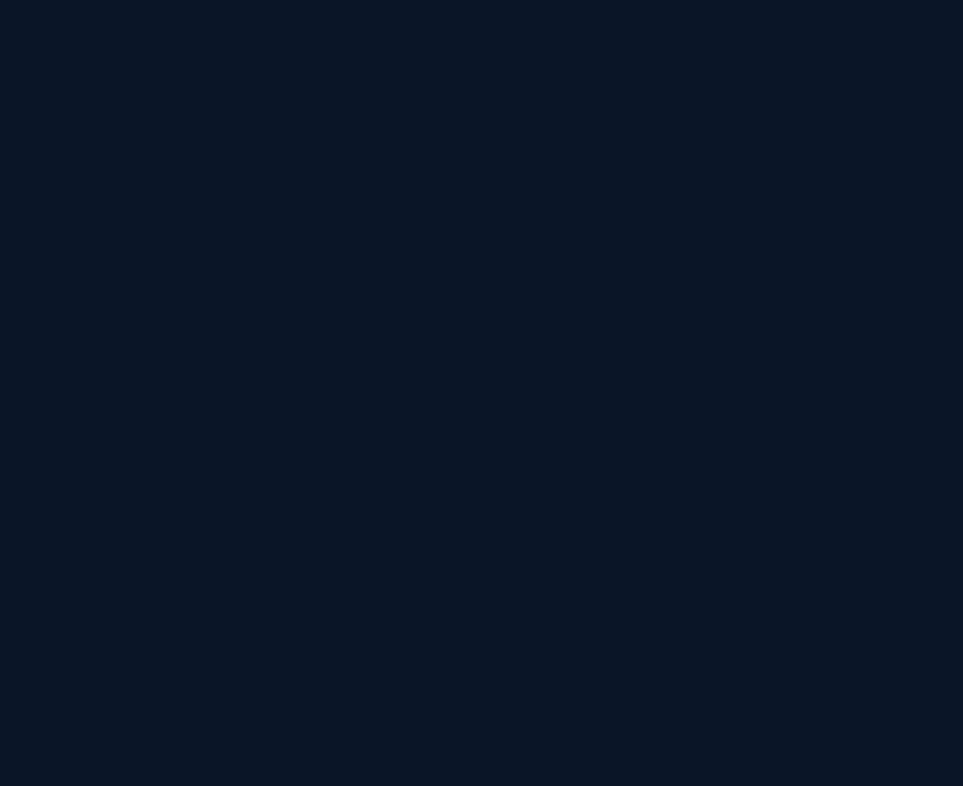
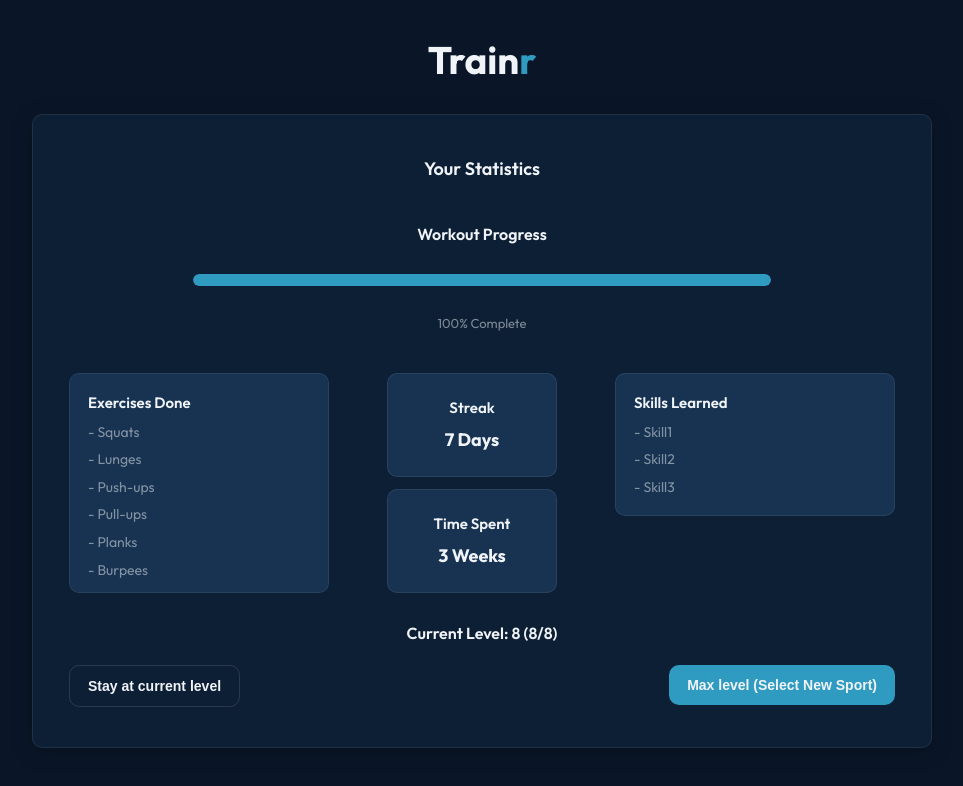
Before and after one commit to RyanTruonghuynh/SWE_SportsTrainingApp, a React (Vite) app: page /statistics in a window 1280 px wide. Before the commit this address had no page. Shown: the top 786 px of the page, without its empty margins (158-1121 px from the left). Built offline with nearby package versions, Linux system fonts and the light colour scheme.

Commit message:
added stats page with filler values. Added comments in Statistics.jsx for needed variables and data structures

```diff
--- a/src/App.jsx
+++ b/src/App.jsx
@@ -3,6 +3,9 @@ import Landing from './pages/Landing'
 import Login from './pages/Login'
 import Signup from './pages/Signup'
 import Questionnaire from './pages/Questionnaire'
+import Statistics from './pages/Statistics'
+
+
 
 
 function App() {
@@ -13,6 +16,7 @@ function App() {
         <Route path="/login" element={<Login />} />
         <Route path="/signup" element={<Signup />} />
         <Route path="/questionnaire" element={<Questionnaire />} />
+        <Route path="/statistics" element={<Statistics/>} />
       </Routes>
     </BrowserRouter>
   )
--- a/src/pages/Questionnaire.jsx
+++ b/src/pages/Questionnaire.jsx
@@ -23,7 +23,7 @@ function Questionnaire() {
             frequency: workoutFreq,
             age: age
         })
-        navigate('/NextPage')
+        navigate('/statistics')
     }
 
     return(
--- /dev/null
+++ b/src/pages/Statistics.jsx
@@ -0,0 +1,309 @@
+import { useState } from 'react'
+import { useNavigate } from 'react-router-dom'
+import { colors } from '../styles/theme'
+
+
+/*
+-Will need to connect progress bar from workout page to the progress bar on this page, so that it updates as the user completes workouts
+Or only track weekly workout completion and update progress bar on this page based on that
+-Will need a data structure (array or vector) to store the exercises completed and skills learned, which will be updated from the workout page and displayed on this page
+-Will need a variable to keep track of user's daily streak, time spent, and user's current level
+*/
+
+
+function Statistics(){
+    const navigate = useNavigate()
+    const [progress, setProgress] = useState(100)
+    const [userLevel, setUserLevel] = useState(8)
+    const maxLevel = 8
+    const excerciseList = [
+        'Squats',
+        'Lunges',
+        'Push-ups',
+        'Pull-ups',
+        'Planks',
+        'Burpees',
+        'Deadlifts',
+        'Bench Press',
+        'Rows',
+        'Overhead Press',
+    ]
+    const skillsList = [
+        'Skill1',
+        'Skill2',
+        'Skill3',
+    ]
+    const HomePage = () => {
+        navigate('/')
+    }
+    const keepCurrentLevel = () => {
+        setUserLevel((prev) => prev)
+        setProgress(0)
+    }
+    const progressToNextLevel = () => {
+        if (userLevel === maxLevel) {
+            navigate('/questionnaire')
+        } else {
+            setUserLevel((prev) => Math.min(maxLevel, prev + 1))
+            setProgress(0)
+        }
+    }
+
+    return(
+        <div style={styles.container}>
+            <h1 style={styles.title} onClick={()=> navigate('/')}>Train<span style={styles.titleAccent}>r</span></h1>
+            <div style={styles.card}>
+                <h2 style={styles.subtitle}>Your Statistics</h2>
+                <h3 style={styles.progressLabel}>Workout Progress</h3>
+                <div style={styles.progressBarContainer}>
+                    <div style={{...styles.progressBarFill,width: `${progress}%`}}></div>
+                </div>
+                <p style={styles.progressText}>{progress}% Complete</p>
+
+                <div style={styles.subContainersRow}>
+                    <div style={styles.subContainer1}>
+                        <h3 style={styles.subContainerTitle}>Exercises Done</h3>
+                        {excerciseList.length === 0 ? (
+                            <p style={styles.emptyStateText}>No Exercises Completed!</p>
+                        ) : (
+                            excerciseList.map((item, index)=> (
+                                <p key={index} style={styles.dash}>- {item}</p>
+                            ))
+                        )}
+                    </div>
+                    <div style={styles.middleContainersColumn}>
+                        <div style={styles.middleContainerCard}>
+                            <h3 style={styles.subContainerTitle}>Streak</h3>
+                            <p style={styles.middleContainerValue}>7 Days</p>
+                        </div>
+
+                        <div style={styles.middleContainerCard}>
+                            <h3 style={styles.subContainerTitle}>Time Spent</h3>
+                            <p style={styles.middleContainerValue}>3 Weeks</p>
+                        </div>
+                    </div>
+
+                    <div style={styles.subContainer2}>
+                        <h3 style={styles.subContainerTitle}>Skills Learned</h3>
+                        {skillsList.length === 0 ? (
+                            <p style={styles.emptyStateText}>No Skills Learned!</p>
+                        ) : (
+                            skillsList.map((item, index)=> (
+                                <p key={`skill-${index}`} style={styles.dash}>- {item}</p>
+                            ))
+                        )}
+                    </div>
+                </div>
+                <p style={styles.currentLevelText}>Current Level: {userLevel} ({userLevel}/{maxLevel})</p>
+                {progress === 100 && (
+                    <div style={styles.buttonContainerRow}>
+                        <button style={styles.sameLevelButton} onClick={keepCurrentLevel}>Stay at current level</button>
+                        <button style={styles.nextLevelButton} onClick={progressToNextLevel}>{userLevel === maxLevel ? 'Max level (Select New Sport)' : 'Progress to Next Level'}</button>
+                    </div>
+                )}
+            </div>
+        </div>
+    )
+}
+
+const styles = {
+    container: {
+        display: 'flex',
+        flexDirection: 'column',
+        alignItems: 'center',
+        justifyContent: 'flex-start',
+        minHeight: '100vh',
+        width: '100%',
+        backgroundColor: colors.pageBg,
+        paddingTop: '32px',
+        paddingBottom: '40px',
+    },
+    title: {
+        color: colors.textPrimary,
+        fontSize: '2.4rem',
+        fontWeight: '700',
+        margin: 0,
+        marginBottom: '24px',
+        textAlign: 'center',
+        cursor: 'pointer',
+    },
+    titleAccent: {
+        color: colors.primary,
+    },
+    subtitle: {
+        color: colors.textPrimary,
+        fontSize: '18px',
+        margin: 0,
+        marginBottom: '20px',
+        textAlign: 'center',
+        fontWeight: '600',
+        width: '100%',
+    },
+    progressLabel: {
+        color: colors.textPrimary,
+        fontSize: '16px',
+        fontWeight: '600',
+        margin: 0,
+        marginBottom: '8px',
+        textAlign: 'center',
+        width: '100%',
+    },
+    progressBarContainer: {
+        width: '70%',
+        height: '12px',
+        backgroundColor: 'rgba(255, 255, 255, 0.1)',
+        borderRadius: '10px',
+        overflow: 'hidden',
+        marginBottom: '8px',
+    },
+    progressBarFill: {
+        height: '100%',
+        backgroundColor: colors.primary,
+        borderRadius: '10px',
+        transition: 'width 0.3s ease',
+    },
+    buttonContainerRow: {
+        display: 'flex',
+        flexDirection: 'row',
+        gap: '20px',
+        width: '100%',
+        alignItems: 'flex-start',
+        justifyContent: 'space-between',
+        flexWrap: 'nowrap',
+    },
+    sameLevelButton:{
+        backgroundColor: 'transparent',
+        color: colors.textPrimary,
+        border: `1px solid ${colors.inputBorder}`,
+        borderRadius: '10px',
+        padding: '12px 18px',
+        fontSize: '14px',
+        fontWeight: '600',
+        cursor: 'pointer',
+    },
+    nextLevelButton: {
+        backgroundColor: colors.primary,
+        color: colors.textPrimary,
+        border: 'none',
+        borderRadius: '10px',
+        padding: '12px 18px',
+        fontSize: '14px',
+        fontWeight: '700',
+        cursor: 'pointer',
+    },
+    subContainersRow: {
+        display: 'flex',
+        flexDirection: 'row',
+        gap: '20px',
+        width: '100%',
+        alignItems: 'flex-start',
+        justifyContent: 'space-between',
+        flexWrap: 'nowrap',
+    },
+    subContainer1:{
+        display: 'flex',
+        flexDirection: 'column',
+        flex: '0 0 260px',
+        backgroundColor: '#173351',
+        border: `1px solid ${colors.cardBorder}`,
+        borderRadius: '10px',
+        padding: '18px',
+        alignItems: 'flex-start',
+        gap: '8px',
+        maxHeight: '220px',
+        overflowY: 'auto',
+    },
+    subContainerTitle: {
+        color: colors.textPrimary,
+        margin: 0,
+        fontSize: '15px',
+        fontWeight: '600',
+    },
+    subContainer2:{
+        display: 'flex',
+        flexDirection: 'column',
+        flex: '0 0 280px',
+        backgroundColor: '#173351',
+        border: `1px solid ${colors.cardBorder}`,
+        borderRadius: '10px',
+        padding: '18px',
+        alignItems: 'flex-start',
+        gap: '8px',
+        maxHeight: '220px',
+        overflowY: 'auto',
+    },
+    middleContainersColumn: {
+        display: 'flex',
+        flexDirection: 'column',
+        flex: '0 0 170px',
+        gap: '12px',
+        alignItems: 'stretch',
+        justifyContent: 'center',
+    },
+    middleContainerCard: {
+        display: 'flex',
+        flexDirection: 'column',
+        justifyContent: 'center',
+        alignItems: 'center',
+        minHeight: '104px',
+        padding: '10px',
+        backgroundColor: '#173351',
+        border: `1px solid ${colors.cardBorder}`,
+        borderRadius: '10px',
+        textAlign: 'center',
+    },
+    middleContainerValue: {
+        color: colors.textPrimary,
+        margin: '6px 0 0 0',
+        fontSize: '18px',
+        fontWeight: '700',
+    },
+    dash: {
+        color: colors.textMuted,
+        margin: 0,
+        fontSize: '14px',
+        lineHeight: '1.4',
+    },
+    emptyStateText: {
+        color: colors.textMuted,
+        margin: 0,
+        fontSize: '14px',
+        fontStyle: 'italic',
+    },
+    progressText: {
+        color: colors.textMuted,
+        fontSize: '13px',
+        margin: 0,
+        marginBottom: '20px',
+        textAlign: 'center',
+    },
+    currentLevelText: {
+        color: colors.textPrimary,
+        fontSize: '16px',
+        fontWeight: '600',
+        margin: 0,
+        marginTop: '8px',
+        textAlign: 'center',
+        width: '100%',
+    },
+    text: {
+        color: colors.textMuted,
+        marginTop: '10px',
+        marginBottom: '20px',
+    },
+    card: {
+        backgroundColor: colors.cardBg,
+        border: `1px solid ${colors.cardBorder}`,
+        borderRadius: '10px',
+        padding: '40px 36px',
+        width: '900px',
+        maxWidth: '95vw',
+        display: 'flex',
+        flexDirection: 'column',
+        alignItems: 'center',
+        gap: '20px',
+        boxShadow: colors.cardShadow,
+    },
+}
+
+export default Statistics
```
